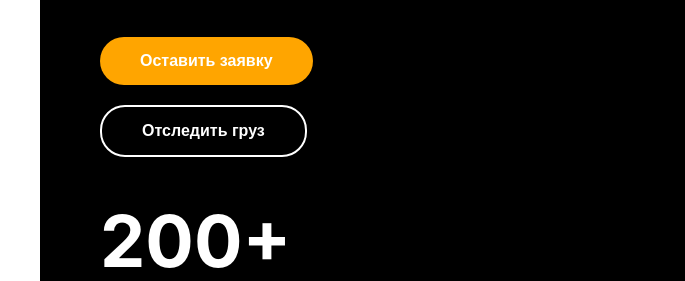
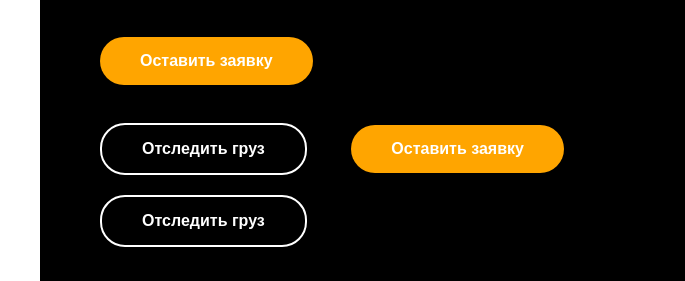
Before and after one commit to desineart/xan-cargo, a plain HTML site: page index.html in a window 1280 px wide. Shown: the part 296-577 px from the top of the page, 0-685 px from the left. Drawn offline with Linux system fonts and the light colour scheme; a script that the page names is missing.

Commit message:
Update index.html

```diff
--- a/index.html
+++ b/index.html
@@ -72,6 +72,8 @@ document.addEventListener('DOMContentLoaded', function () {
             <div class="button-container"> <!-- Контейнер для кнопок -->
                 <button class="request-button">Оставить заявку</button><br>
                 <button class="track-button">Отследить груз</button>
+                <button class="request-button" onclick="scrollToBlock('feedback-form')">Оставить заявку</button><br>
+               <button class="track-button" onclick="scrollToBlock('tracking-container')">Отследить груз</button>
             </div>
             <p class="bold">200+</p>
             <p class="partner-info">Партнёров по миру</p>
```
